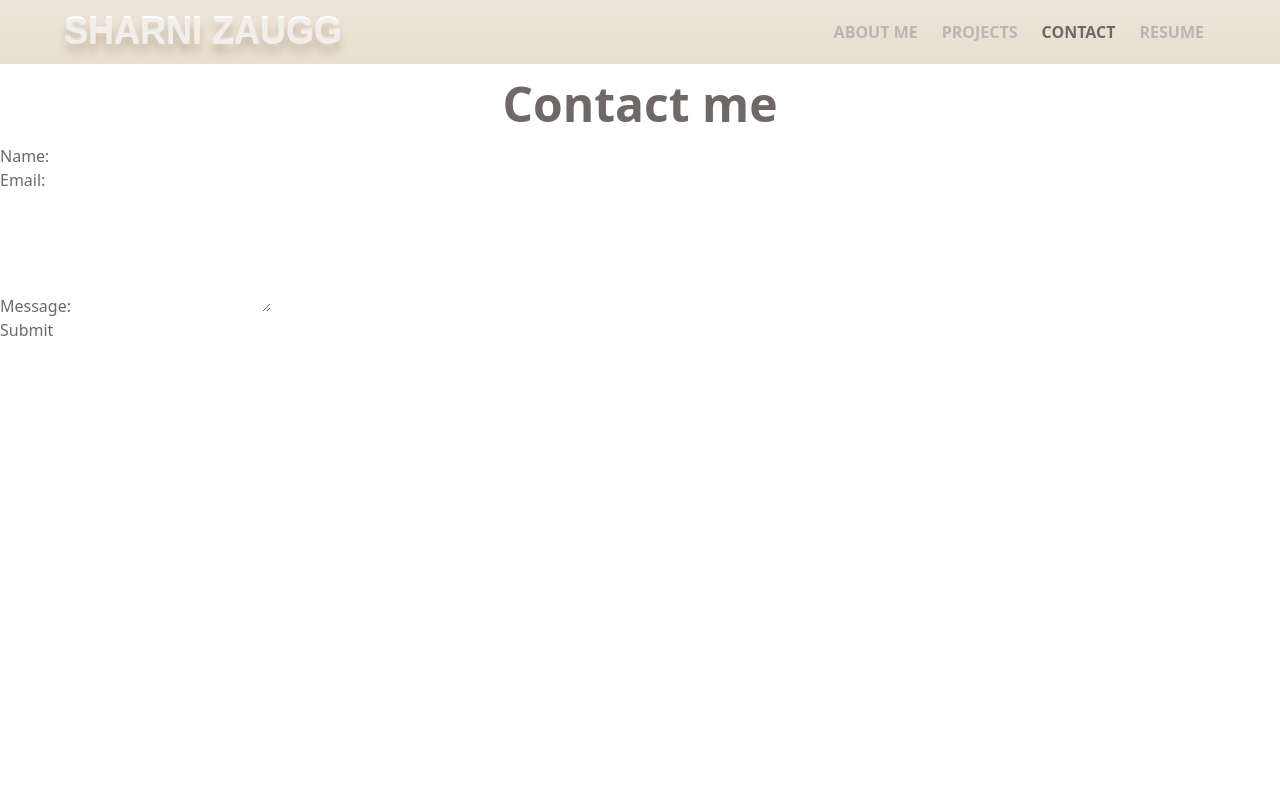
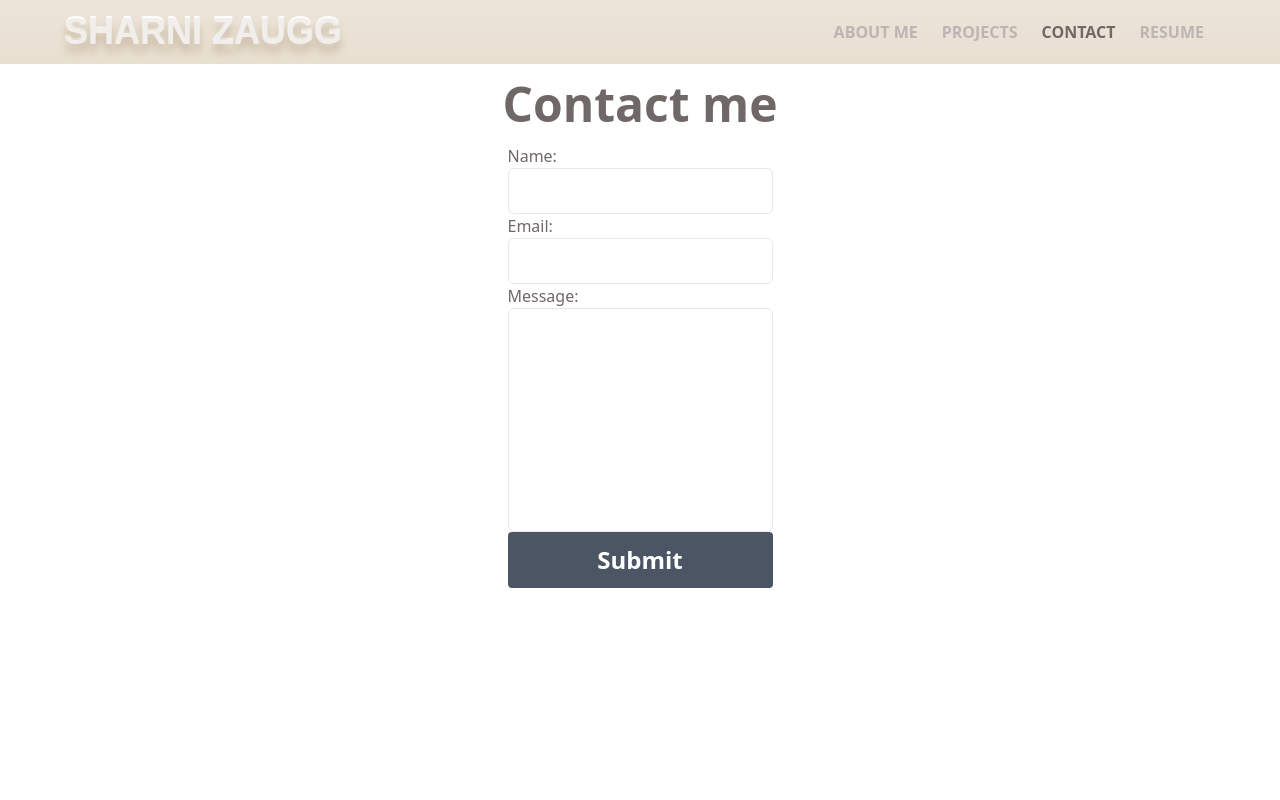
Before and after one commit to sharni595/myPortfolio2.0, a React (Create React App) app: page / in a window 1280 px wide. Both pictures are taken after a click on the element "CONTACT". Shown: the top 800 px of the page. Built offline with nearby package versions, Linux system fonts and the light colour scheme.

Commit message:
contact form done

```diff
--- a/src/App.css
+++ b/src/App.css
@@ -54,3 +54,8 @@ header, li {
 #info:hover {
     display: block;
 }
+
+.error-text {
+    color: red;
+
+}
--- a/src/components/Contact/index.js
+++ b/src/components/Contact/index.js
@@ -40,27 +40,38 @@ function Contact() {
 
     return (
         <section>
-            <h1 data-testid="contacttag" className="text-5xl font-bold text-center p-4">Contact me</h1>
+            <h1 className="text-5xl font-bold text-center p-4">Contact me</h1>
+           <div className="flex justify-center h-screen mx-auto">
                 <form id="contact-form" onSubmit={handleSubmit}>
                     <div>
                         <label htmlFor="name">Name:</label>
-                    <input type="text" name="name" defaultValue={name} onBlur={handleChange}/>
+                        <input type="text" name="name"
+                            defaultValue={name} onBlur={handleChange}
+                            className="block appearance-none placeholder-gray-500 placeholder-opacity-100 border border-light-blue-400 rounded-md w-full py-3 px-4 text-gray-700 leading-5 focus:outline-none focus:ring-2 focus:ring-light-blue-300"
+                            />
                     </div>
                     <div>
                         <label htmlFor="email">Email:</label>
-                    <input type="email" name="email" defaultValue={email} onBlur={handleChange}/>
+                        <input type="email" name="email"
+                            defaultValue={email} onBlur={handleChange}
+                            className="block appearance-none placeholder-gray-500 placeholder-opacity-100 border border-light-blue-400 rounded-md w-full py-3 px-4 text-gray-700 leading-5 focus:outline-none focus:ring-2 focus:ring-light-blue-300"
+                            />
                     </div>
                     <div>
                         <label htmlFor="message">Message:</label>
-                    <textarea rows="5" name="message" defaultValue={message} onBlur={handleChange}/>
+                        <textarea rows="5" name="message"
+                                defaultValue={message} onBlur={handleChange}
+                                className="resize-none border rounded-md block appearance-none placeholder-gray-500 placeholder-opacity-100 border-light-blue-400 w-full py-3 px-4 text-gray-700 leading-5 focus:outline-none focus:ring-2 focus:ring-light-blue-300 h-56"
+                                />
                     </div>
                     {errorMessage && (
                         <div>
                             <p className="error-text">{errorMessage}</p>
                         </div>
                     )}
-                <button data-testid="submit" type="submit">Submit</button>
+                    <button className="w-full bg-gray-600 hover:bg-gray-900 text-white font-bold py-3 px-4 rounded text-2xl" type="submit">Submit</button>
                 </form>
+            </div>
         </section>
     );
 }
```
Lines whose indentation alone changed are shown as unchanged.
